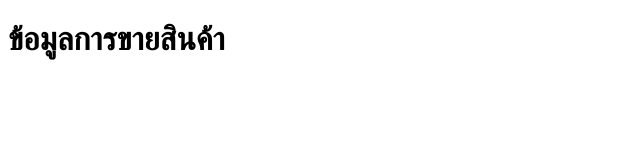
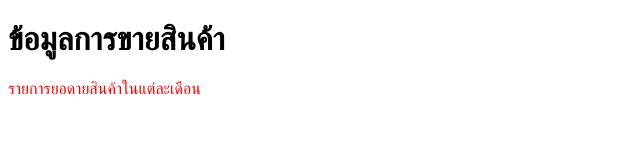
Before and after one commit to Luckylnwza0007/Lucky-projeck, a plain HTML site: page Index.html in a window 1280 px wide. Shown: the whole page, without its empty margins (0-640 px from the left). Drawn offline with Linux system fonts and the light colour scheme.

Commit message:
add repoet sale

```diff
--- a/Index.html
+++ b/Index.html
@@ -4,8 +4,14 @@
     <meta charset="UTF-8">
     <meta name="viewport" content="width=device-width, initial-scale=1.0">
     <title>Document</title>
+    <style>
+        p{
+            color: red;
+        }
+    </style>
 </head>
 <body>
     <h1>ข้อมูลการขายสินค้า</h1>
+    <p>รายการยอดายสินค้าในแต่ละเดือน</p>
 </body>
 </html>
```
